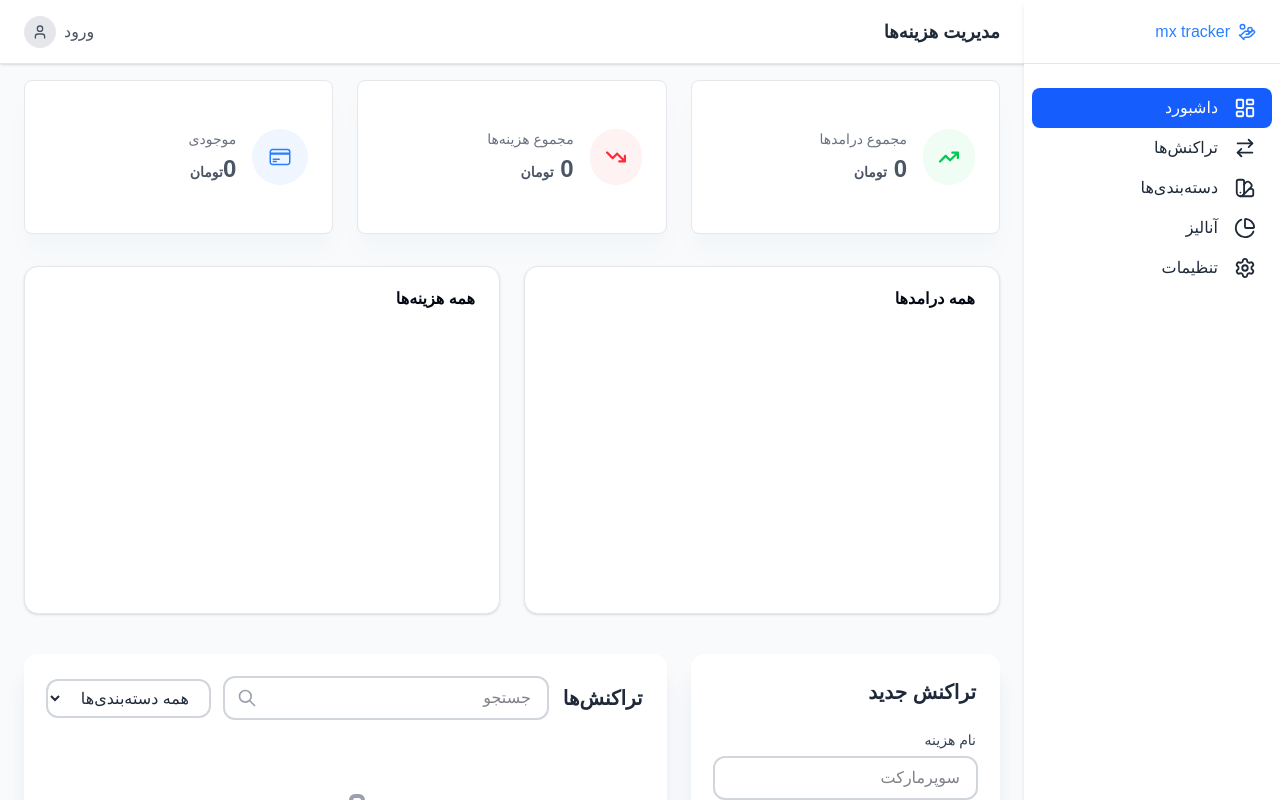
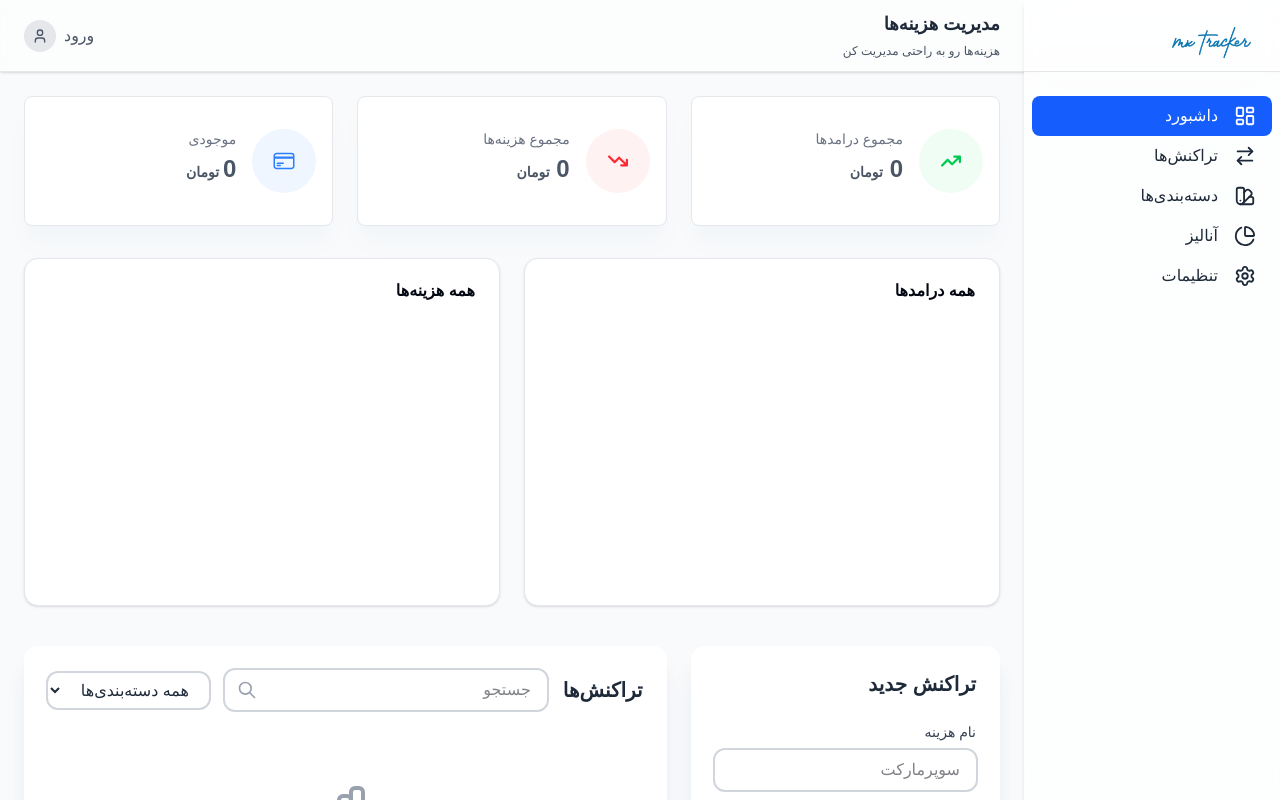
Before and after one commit to micodex/mx-expense-tracker, a React (Vite) app: page / in a window 1280 px wide. Shown: the top 800 px of the page. Built offline with nearby package versions, Linux system fonts and the light colour scheme; a small style sheet from the web is missing.

Commit message:
stye: glass morphism layout and add logo

```diff
--- a/src/components/Dashboard.tsx
+++ b/src/components/Dashboard.tsx
@@ -10,8 +10,8 @@ const Dashboard = () => {
 
   return (
     <div className="grid grid-cols-1 md:grid-cols-3 gap-6 mb-8">
-      <div className="flex gap-4 bg-white border border-gray-200 rounded-md shadow-xl shadow-slate-100 px-6 py-12">
-        <div className="flex justify-center items-center text-xl p-4 bg-green-50 text-green-500 rounded-full aspect-1/1">
+      <div className="flex gap-4 bg-white border border-gray-200 rounded-md shadow-xl shadow-slate-100 px-4 py-8">
+        <div className="flex w-16 h-16 justify-center items-center text-xl p-4 bg-green-50 text-green-500 rounded-full aspect-1/1">
           <FaArrowTrendUp />
         </div>
         <div>
@@ -22,8 +22,8 @@ const Dashboard = () => {
         </div>
       </div>
 
-      <div className="flex gap-4 bg-white border border-gray-200 rounded-md shadow-xl shadow-slate-100 px-6 py-12">
-        <div className="flex justify-center items-center text-xl p-4 bg-red-50 text-red-500 rounded-full aspect-1/1 ">
+      <div className="flex gap-4 bg-white border border-gray-200 rounded-md shadow-xl shadow-slate-100 px-4 py-8">
+        <div className="flex  w-16 h-16 justify-center items-center text-xl p-4 bg-red-50 text-red-500 rounded-full aspect-1/1 ">
           <FaArrowTrendDown />
         </div>
         <div>
@@ -33,15 +33,15 @@ const Dashboard = () => {
           </p>
         </div>
       </div>
-      <div className="flex gap-4 bg-white border border-gray-200 rounded-md shadow-xl shadow-slate-100 px-6 py-12">
-        <div className="flex justify-center items-center text-2xl p-4 bg-blue-50 text-blue-500 rounded-full aspect-1/1">
+      <div className="flex gap-4 bg-white border border-gray-200 rounded-md shadow-xl shadow-slate-100 px-4 py-8">
+        <div className="flex  w-16 h-16 justify-center items-center text-2xl p-4 bg-blue-50 text-blue-500 rounded-full aspect-1/1">
           <HiOutlineCreditCard />
         </div>
         <div>
           <h3 className="text-gray-500 text-sm font-medium">موجودی</h3>
           <p className="text-2xl font-bold text-gray-600 mt-1">
             {totals.income - totals.expense}
-            <span className="text-sm">تومان</span>
+            <span className="text-sm"> تومان</span>
           </p>
         </div>
       </div>
--- a/src/components/layout/Layout.tsx
+++ b/src/components/layout/Layout.tsx
@@ -15,7 +15,7 @@ export default function Layout({ children }: { children: React.ReactNode }) {
       {sidebarOpen && (
         <div
           onClick={() => toggleSidebar()}
-          className="z-1 fixed inset-0 bg-slate-950/20 md:hidden"
+          className="z-1 fixed inset-0 bg-blue-900/10 md:hidden"
         ></div>
       )}
 
@@ -23,7 +23,7 @@ export default function Layout({ children }: { children: React.ReactNode }) {
       <TopBar />
 
       {/* main content */}
-      <div className="p-2 pt-20 md:px-6 md:mr-64 transition-all duration-300">
+      <div className="p-2 pt-24 md:px-6 md:mr-64 transition-all duration-300 overflow-hidden">
         <main className="z-0">{children}</main>
       </div>
     </div>
--- a/src/components/layout/SideBar.tsx
+++ b/src/components/layout/SideBar.tsx
@@ -8,8 +8,9 @@ import {
   Settings,
   SwatchBook,
   X,
-  HandCoins,
 } from "lucide-react";
+
+import Logo from "@/assets/logo.png";
 
 export default function SideBar() {
   const menuItems = [
@@ -43,13 +44,14 @@ export default function SideBar() {
   const { activePage, setActivePage, sidebarOpen, toggleSidebar } = useApp();
   return (
     <aside
-      className={`fixed z-3 bg-white top-0 right-0 w-64 h-screen transform md:translate-x-0 transition-all shadow-md
+      className={`fixed z-3 bg-white top-0 right-0 w-64 h-screen transform md:translate-x-0 transition-all shadow-md bg-white/70 backdrop-blur-lg
         ${sidebarOpen ? "translate-x-0" : "translate-x-full"} `}
     >
-      <div className="h-16 px-6 flex items-center justify-between border-gray-200 border-b">
+      <div className="h-18 px-6 flex items-center justify-between border-gray-200 border-b">
         <div className="flex items-center gap-2 text-blue-500">
-          <HandCoins className="" size={18} />
-          <span className="">mx tracker</span>
+          <div className="relative">
+            <img className="block w-22" src={Logo} alt="logo" />
+          </div>
         </div>
         <button
           className="p-2 rounded-sm md:hidden hover:bg-gray-100 active:bg-gray-200"
--- a/src/components/layout/TopBar.tsx
+++ b/src/components/layout/TopBar.tsx
@@ -5,7 +5,7 @@ export default function TopBar() {
   const { toggleSidebar } = useApp();
 
   return (
-    <header className="z-2 fixed top-0 right-0 left-0 bg-white px-2 md:px-6 h-16 border-b border-gray-200 shadow md:pr-70 transition-all flex items-center justify-between">
+    <header className="z-2 fixed top-0 right-0 left-0 px-2 md:px-6 h-18 border-b border-gray-200 shadow md:pr-70 transition-all flex items-center justify-between bg-white/50 backdrop-blur-lg">
       <div className="flex items-center gap-2">
         <button
           className="md:hidden p-2 rounded-md hover:bg-gray-100 active:bg-gray-200"
@@ -13,7 +13,14 @@ export default function TopBar() {
         >
           <Menu />
         </button>
-        <h1 className="text-lg font-semibold text-gray-800">مدیریت هزینه‌ها</h1>
+        <div className="">
+          <h1 className="text-lg font-semibold text-gray-800">
+            مدیریت هزینه‌ها
+          </h1>
+          <span className="text-xs text-gray-600">
+            هزینه‌ها رو به راحتی مدیریت کن
+          </span>
+        </div>
       </div>
       <div className="flex items-center gap-2 text-gray-600">
         <span>ورود</span>
```
Also changed, not shown: src/assets/logo.png (added).
